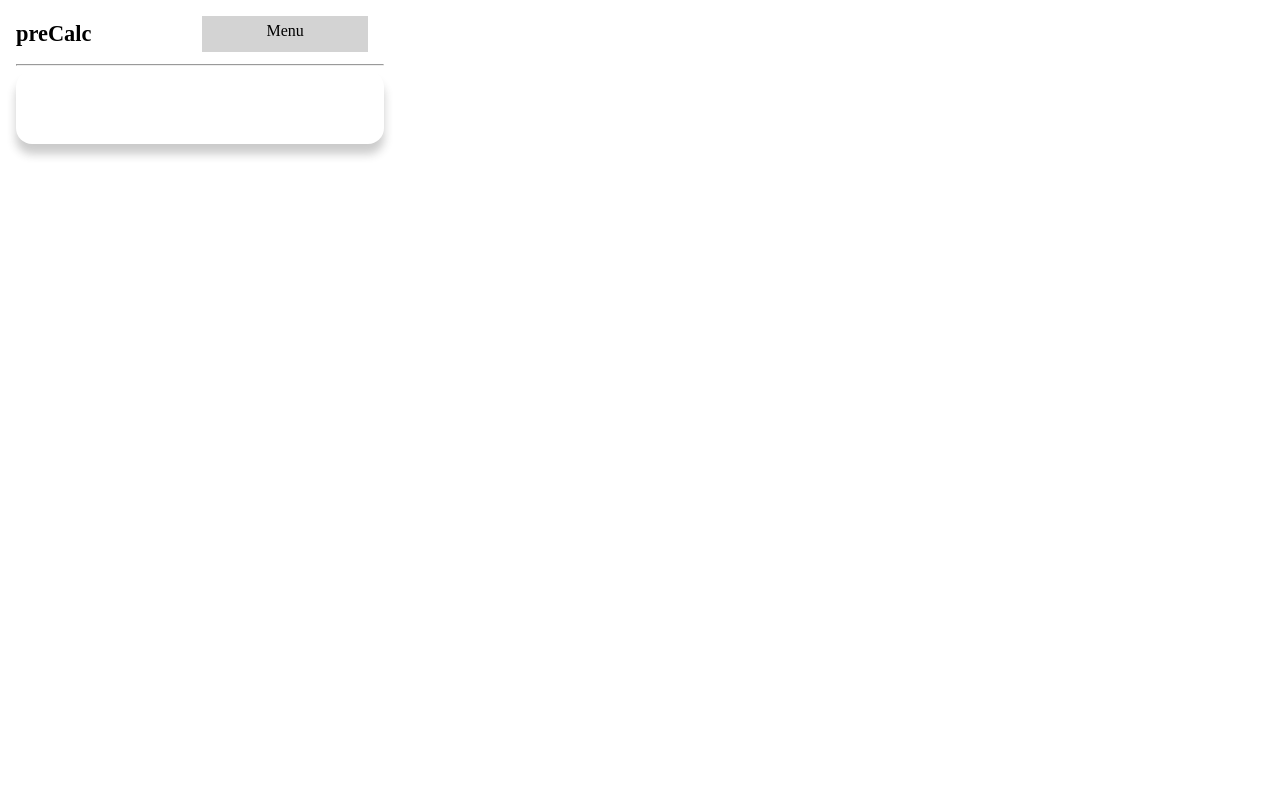
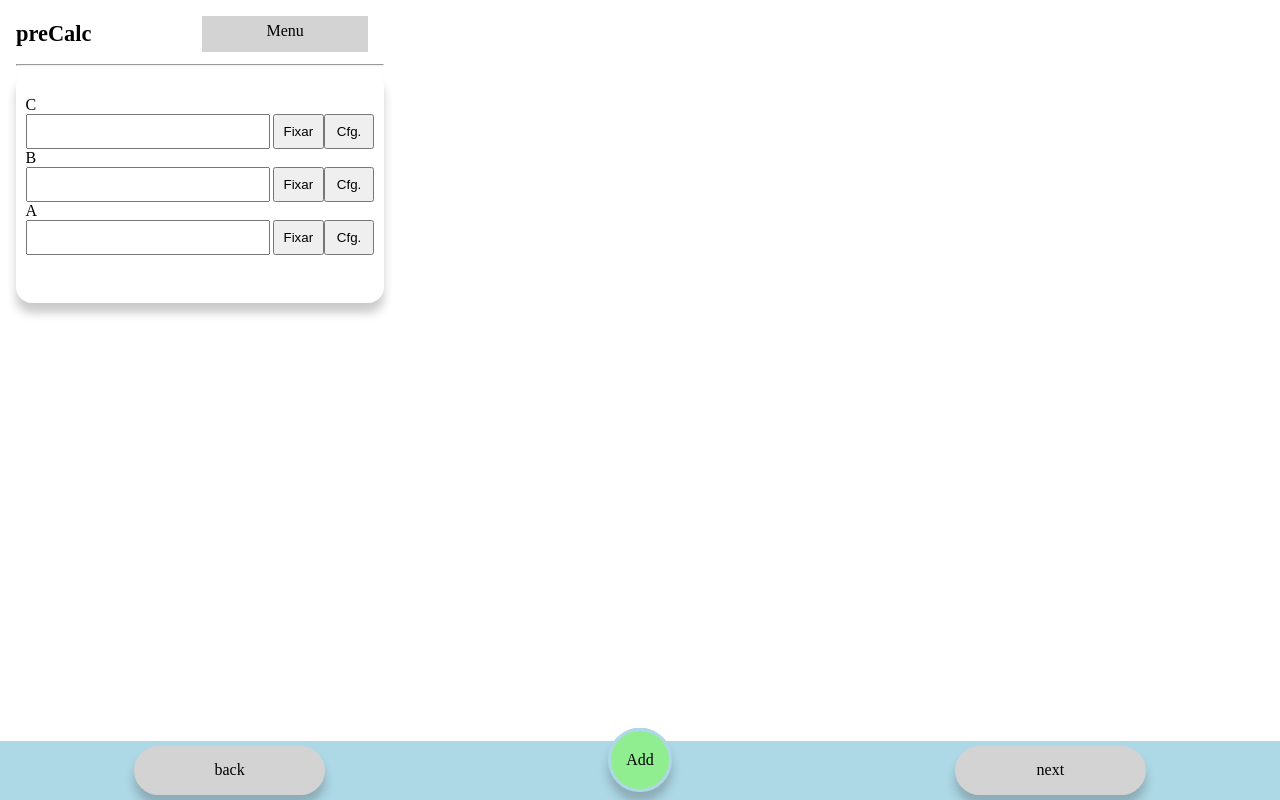
Before and after one commit to mayconlean1/precalc, a plain HTML site: page index.html in a window 1280 px wide. Drawn offline with Linux system fonts and the light colour scheme.

Commit message:
criado o menu Controller

```diff
--- a/index.html
+++ b/index.html
@@ -9,6 +9,7 @@
     <link rel="stylesheet" href="./styles/main/newVariable.css">
     <link rel="stylesheet" href="./styles/header/menu.css">
     <link rel="stylesheet" href="./styles/main/variableDetails.css">
+    <link rel="stylesheet" href="./styles/controlBar.css">
 
     <title>PreCalc</title>
     <link rel="stylesheet" href="./styles/main/main.css">
@@ -135,7 +136,19 @@
                 </div>
             </div>    -->
 
+
     </main>
+
+    <!-- <div class="controlBar">
+        <div class="controllerAdd" onclick="createVariableWindow()">Add</div>
+        <div class="controls">
+            <div class="controller" onclick="renderMainDefault()">back</div>
+            <div class="spacer"></div>
+            <div class="controller">next</div>
+        </div>
+    </div> -->
+
+
     <script src="./scripts/script.js" ></script>
     <script src="./scripts/menu.js"></script>
     <script src="./scripts/createVariable.js"></script>
--- a/scripts/createFieldsVariableValues.js
+++ b/scripts/createFieldsVariableValues.js
@@ -51,6 +51,7 @@ const renderVariables = (args = {toggle:true ,reversedObject:true}) =>{
                             >
                     </div>
                 </div>
+                ${renderController({buttonAdd:'createVariableWindow()'})}
             `
         }
     }
--- a/scripts/createVariable.js
+++ b/scripts/createVariable.js
@@ -15,7 +15,7 @@ const createVariableWindow=() =>{
         `
     }
 
-    openCloseMenu()
+    //openCloseMenu()
 }
 
 const closeNewVariable = () =>{
--- a/scripts/renderVariableDetails.js
+++ b/scripts/renderVariableDetails.js
@@ -24,6 +24,7 @@ const renderVaraibleDetails = (variable)=>{
             ${calculationsFields(variable)}
             </div>
         </div>
+        ${renderController({buttonAdd:'addCalculations(variable)'})}
         `
     }
     const calculationsFields=(variable)=>{
--- a/scripts/script.js
+++ b/scripts/script.js
@@ -1,7 +1,7 @@
 const dataResults = {
-    // 'A' : '',
-    // 'B' : '',
-    // 'C': '',
+    'A' : '',
+    'B' : '',
+    'C': '',
 }
 const calculations = {
     // 'A': ['C + B' , 'B + 1' , 'D+2'],
@@ -23,8 +23,9 @@ let responses = {
     // }
 let currentVariable
 
-const addCalculations = (variable, calculation) =>{
-    calculations[variable] = calculation
+const addCalculations = (variable) =>{
+    // calculations[variable] = calculation
+    console.log(variable)
 }
 
 const renderMainDefault = () =>{
@@ -113,8 +114,6 @@ const update = () =>{
     })
 }
 
-
-
 const deleteVariable=(variable)=>{
     delete dataResults[variable]
     delete calculations[variable]
@@ -125,3 +124,17 @@ const deleteVariable=(variable)=>{
     renderMainDefault()
 
 }
+
+const renderController = (data={buttonAdd:''}) =>{
+    const controller = `
+    <div class="controlBar">
+        <div class="controllerAdd" onclick="${data.buttonAdd}">Add</div>
+        <div class="controls">
+            <div class="controller" onclick="renderMainDefault()">back</div>
+            <div class="spacer"></div>
+            <div class="controller">next</div>
+        </div>
+    </div>
+    `
+    return controller
+}
--- /dev/null
+++ b/styles/controlBar.css
@@ -0,0 +1,53 @@
+.controlBar{
+    padding: 0;
+    margin: 0;
+    width: 100%;
+    height: 3.7rem;
+    background-color: lightblue;
+    position: fixed;
+    bottom: 0;
+    left: 0;
+    display: flex;
+    justify-content: center;
+    align-items: top;
+}
+
+.controllerAdd{
+    position: absolute;
+    background-color:lightgreen;
+    width: 4rem;
+    height: 4rem;
+    display: flex;
+    justify-content:center;
+    align-items:center;
+    top: -0.8rem;
+    border-radius: 5rem;
+    border: 0.2rem solid lightblue;
+    box-shadow: 0px 10px 10px rgb(44 44 44 / 25%);
+
+}
+
+.controls{
+    display: flex;
+    align-items: center;
+    justify-content: space-around;
+    width: 100%;
+    height: 100%;
+    padding: 0.3rem;
+}
+
+.controller{
+    display: flex;
+    align-items: center;
+    justify-content: center;
+    background-color: lightgrey;
+    width: 15%;
+    height: 100%;
+    border-radius: 5rem;
+    /* border: 2px solid black; */
+    box-shadow: 0px 10px 10px rgb(44 44 44 / 25%);
+}
+
+.spacer{
+    width: 7rem;
+}
```
